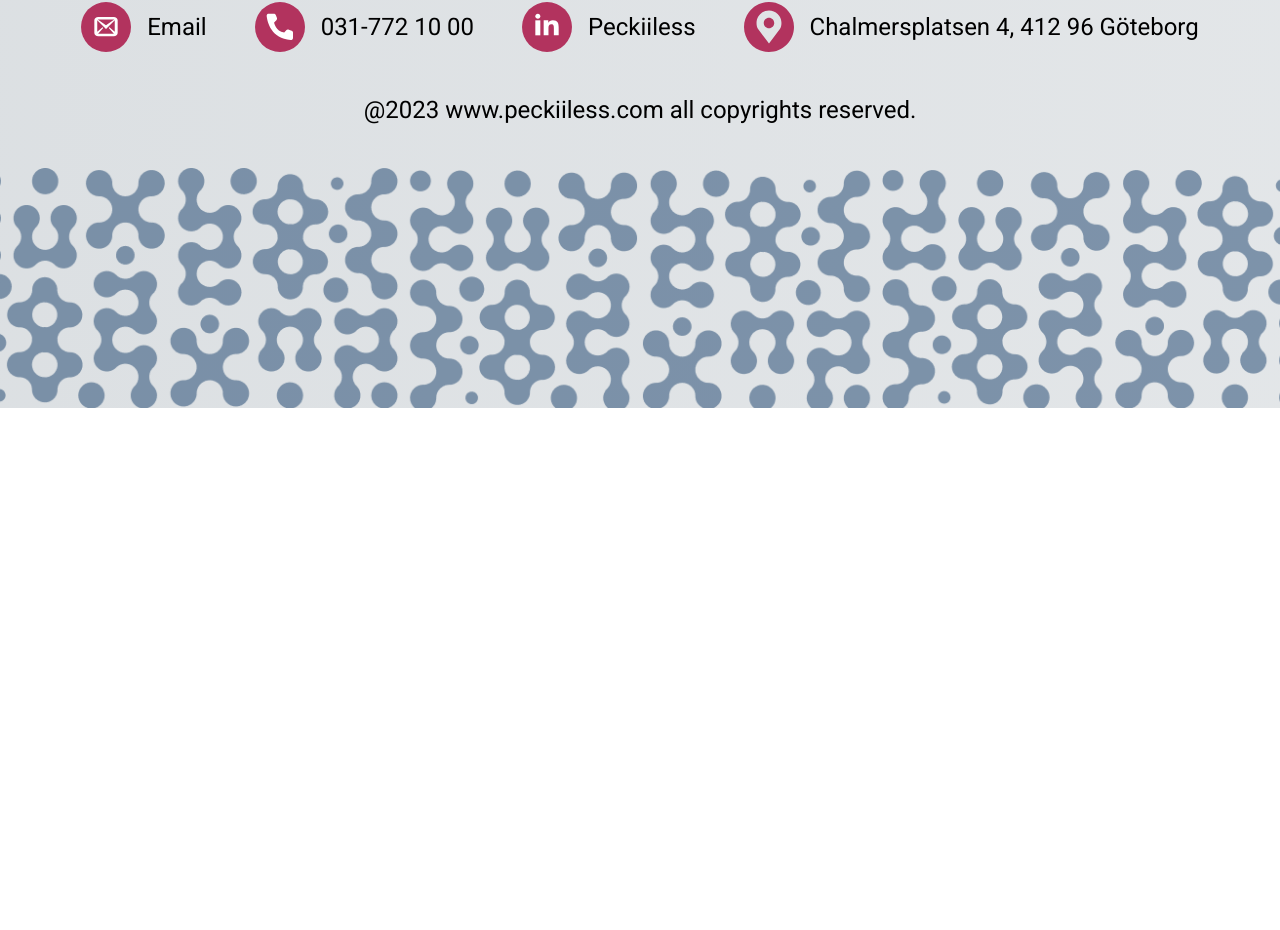
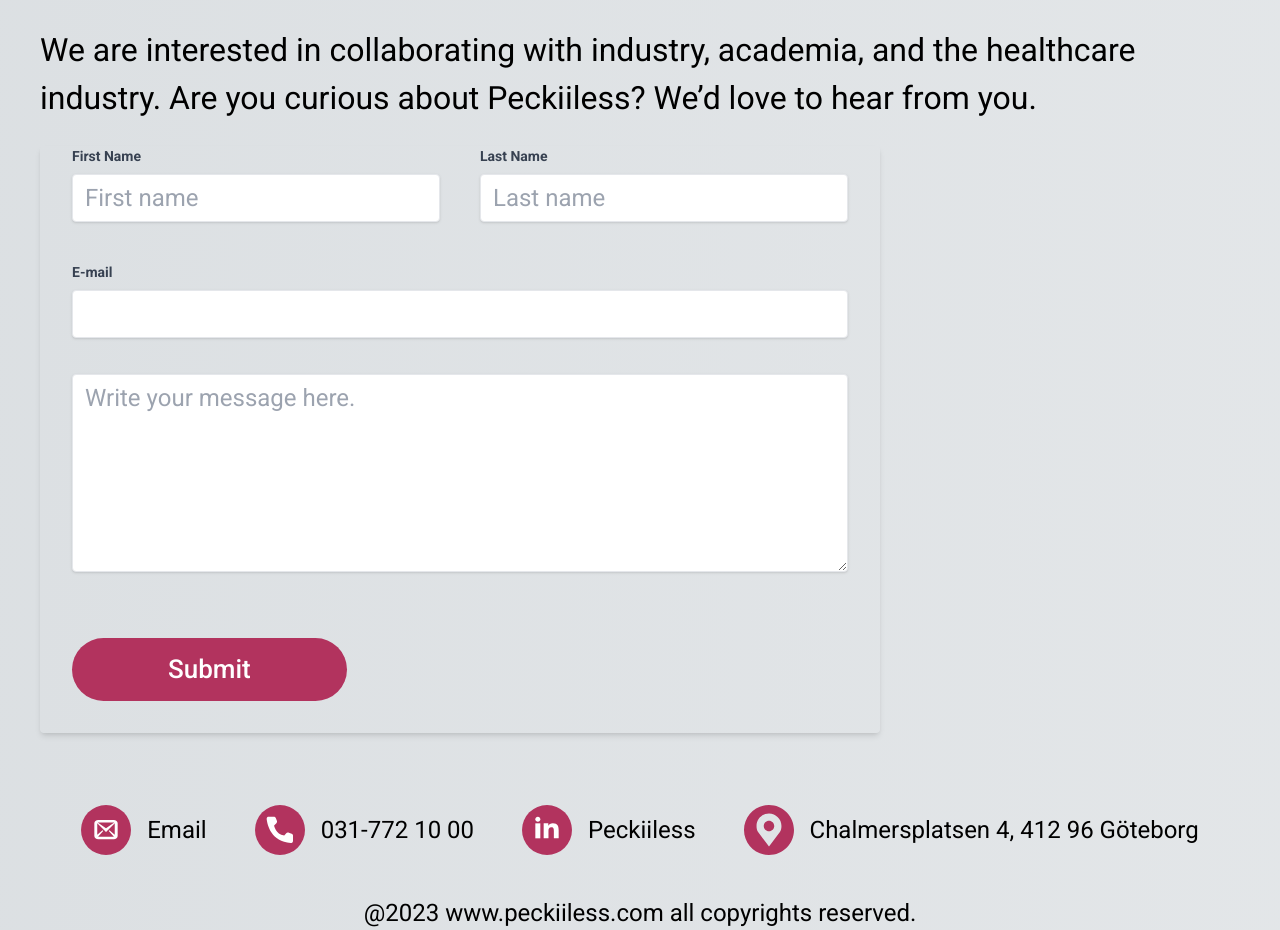
Before and after one commit to Peckiiless/peckiiless-website, a Next.js app: page /about-us in a window 1280 px wide. Shown: the part 4306-5236 px from the top of the page. Before the commit the page ends 4714 px from the top, so only its background shows below. Built offline with nearby package versions, Linux system fonts and the light colour scheme.

Commit message:
Adds contact form

```diff
--- /dev/null
+++ b/app/about-us/components/SubmitForm.tsx
@@ -0,0 +1,68 @@
+import CustomButton from "@/app/components/CustomButton";
+
+export default function SubmitForm() {
+  return (
+    <div className="max-w-[80rem] mx-auto mt-20 px-10">
+      <div className="mx-auto">
+        <p className="text-[2rem]">
+          We are interested in collaborating with industry, academia, and the
+          healthcare industry. Are you curious about Peckiiless? We’d love to
+          hear from you.
+        </p>
+        <form className="w-[70%] shadow-md rounded px-8 mt-6 pb-8 mb-4">
+          <div className="flex gap-10 mb-6">
+            <div className="w-full md:w-1/2 mb-4">
+              <label className="block text-gray-700 text-sm font-bold mb-2">
+                First Name
+              </label>
+              <input
+                className="shadow appearance-none border rounded w-full py-2 px-3 text-gray-700 leading-tight focus:outline-none focus:shadow-outline"
+                id="username"
+                type="text"
+                placeholder="First name"
+              />
+            </div>
+
+            <div className="w-full md:w-1/2 mb-4">
+              <label className="block text-gray-700 text-sm font-bold mb-2">
+                Last Name
+              </label>
+              <input
+                className="shadow appearance-none border rounded w-full py-2 px-3 text-gray-700 leading-tight focus:outline-none focus:shadow-outline"
+                id="username"
+                type="text"
+                placeholder="Last name"
+              />
+            </div>
+          </div>
+          <div className="mb-6">
+            <label className="block text-gray-700 text-sm font-bold mb-2">
+              E-mail
+            </label>
+            <input
+              className="shadow appearance-none border rounded w-full py-2 px-3 text-gray-700 mb-3 leading-tight focus:outline-none focus:shadow-outline"
+              id="password"
+              type="email"
+            />
+          </div>
+          <div className="mb-6">
+            <textarea
+              className="shadow appearance-none border rounded w-full py-2 px-3 text-gray-700 mb-3 leading-tight focus:outline-none focus:shadow-outline"
+              id="password"
+              placeholder="Write your message here."
+              rows={6}
+            />
+          </div>
+          <div className="">
+            <div className="pt-5">
+              <CustomButton
+                title="Submit"
+                containerStyles="bg-primary-700 font-medium md:text-[1.625rem] xs:text-[1.25rem] text-[.75rem] text-white rounded-[2.5rem] py-3 px-24"
+              />
+            </div>
+          </div>
+        </form>
+      </div>
+    </div>
+  );
+}
--- a/app/about-us/page.tsx
+++ b/app/about-us/page.tsx
@@ -6,6 +6,7 @@ import Partners from "./components/Partners";
 import Awards from "./components/Awards";
 import Supports from "./components/Supports";
 import Navbar from "../components/Navbar";
+import SubmitForm from "./components/SubmitForm";
 
 
 export default function AboutUsPage() {
@@ -19,6 +20,7 @@ export default function AboutUsPage() {
       <Partners />
       <Awards />
       <Supports />
+      {/* <SubmitForm /> */}
     </div>
   );
 }
--- a/app/components/Footer.tsx
+++ b/app/components/Footer.tsx
@@ -1,8 +1,11 @@
-import Image from "next/image";
+"use client";
+import { usePathname } from "next/navigation";
 import Link from "next/link";
 import Logo from "./Logo";
+import SubmitForm from "../about-us/components/SubmitForm";
 
 const Footer = () => {
+  const currentRoute = usePathname();
   return (
     <div className="md:text-[1.5rem] xs:text-[1.125rem] text-[.625rem] mt-20 md:mt-44">
       <div className="mx-auto">
@@ -14,6 +17,9 @@ const Footer = () => {
             <Logo fillLogo="#444F77" fillText="#444F77" direction="col" />
           </Link>
         </h1>
+        <div className={`${currentRoute !== "/about-us" && "hidden"}`}>
+          <SubmitForm />
+        </div>
         <div className="flex justify-center px-4">
           <div className="flex flex-wrap gap-6 xs:gap-12  mt-6 xs:mt-14">
             <div className="flex gap-2 xs:gap-4 items-center">
@@ -93,7 +99,6 @@ const Footer = () => {
             </div>
           </div>
         </div>
-
       </div>
       <p className="text-center py-5 xs:py-10">
         @2023 www.peckiiless.com all copyrights reserved.
```
